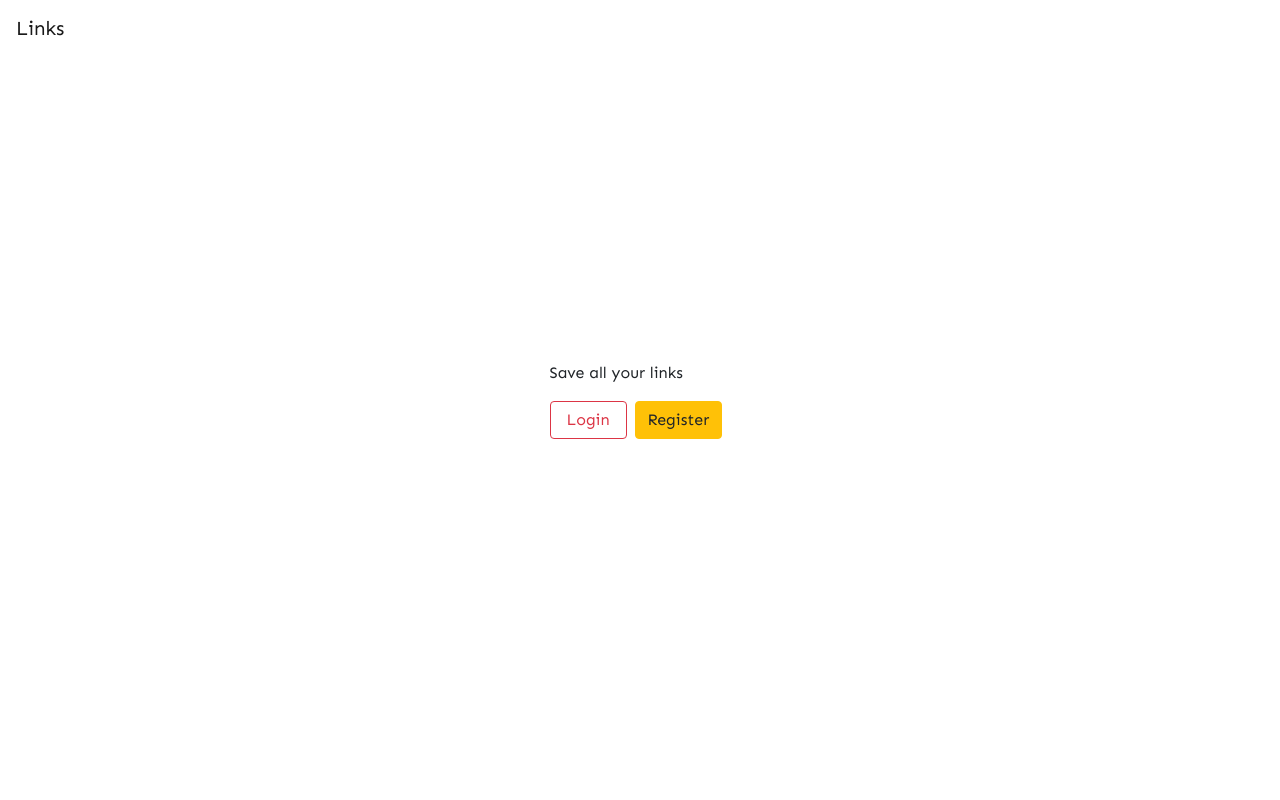
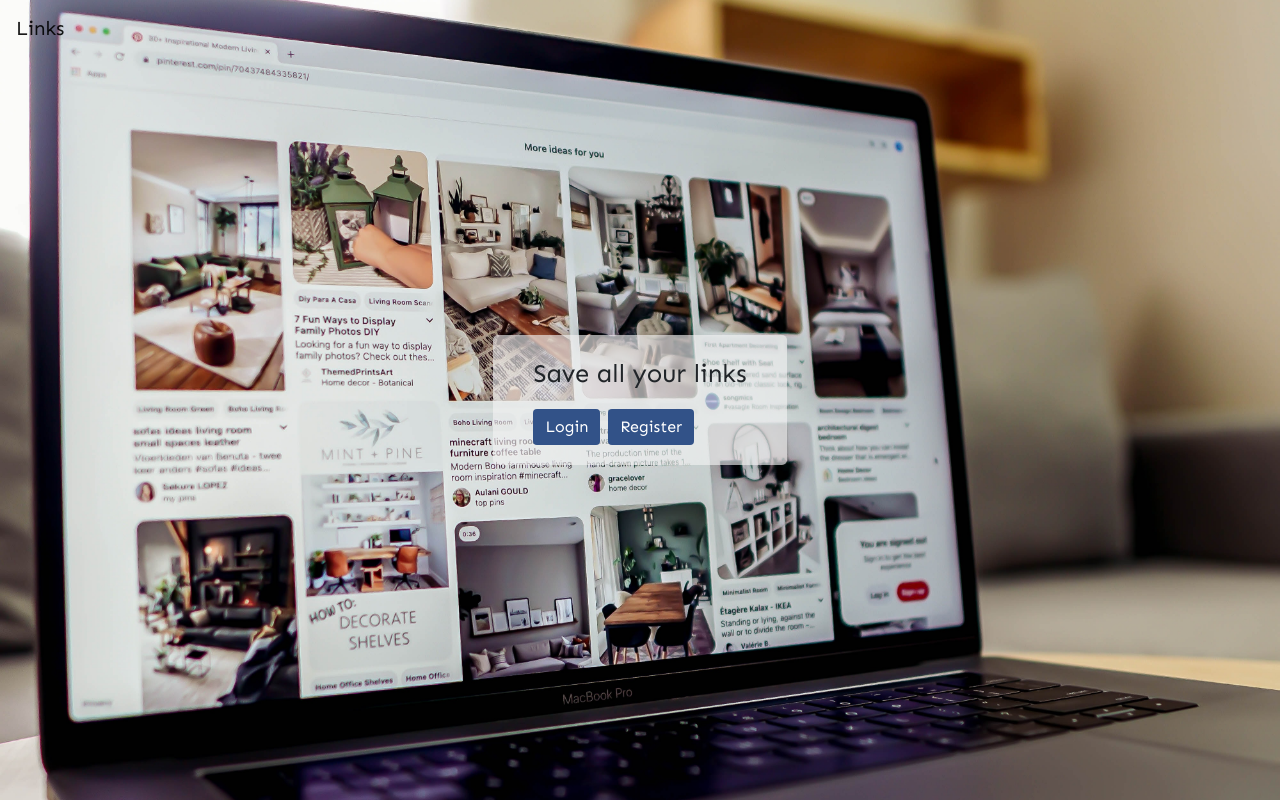
Before and after one commit to jaybarnes33/link-preview, a Next.js app: page / in a window 1280 px wide. Built offline with nearby package versions, Linux system fonts and the light colour scheme; no server answers.

Commit message:
style homepage

```diff
--- a/src/pages/index.tsx
+++ b/src/pages/index.tsx
@@ -27,17 +27,12 @@ export default function Home() {
 
       <main className={styles.main}>
         <div>
-          <p> Save all your links</p>
+          <p className={styles.hero}> Save all your links</p>
           <Link href="/login">
-            <Button
-              className="mr-2 btn-outline-danger px-3"
-              variant="outline-danger"
-            >
-              Login
-            </Button>
+            <Button className={`mr-2 ${styles.login}`}>Login</Button>
           </Link>
           <Link href="/register">
-            <Button className="mr-2 btn-warning">Register</Button>
+            <Button className={`mr-2 ${styles.register}`}>Register</Button>
           </Link>
         </div>
       </main>
--- a/src/styles/Home.module.css
+++ b/src/styles/Home.module.css
@@ -2,4 +2,22 @@
   display: grid;
   place-items: center;
   min-height: 100vh;
+  background-image: url("/bg.jpg");
+  background-size: cover;
+  background-position: center;
 }
+
+.hero {
+  font-size: 1.6rem;
+}
+
+.main button {
+  background-color: #325288;
+  border: none;
+}
+
+.main div {
+  background-color: #f4f4f4a0;
+  padding: 20px 40px;
+  border-radius: 5px;
+}
```
Also changed, not shown: public/bg.jpg (added).
